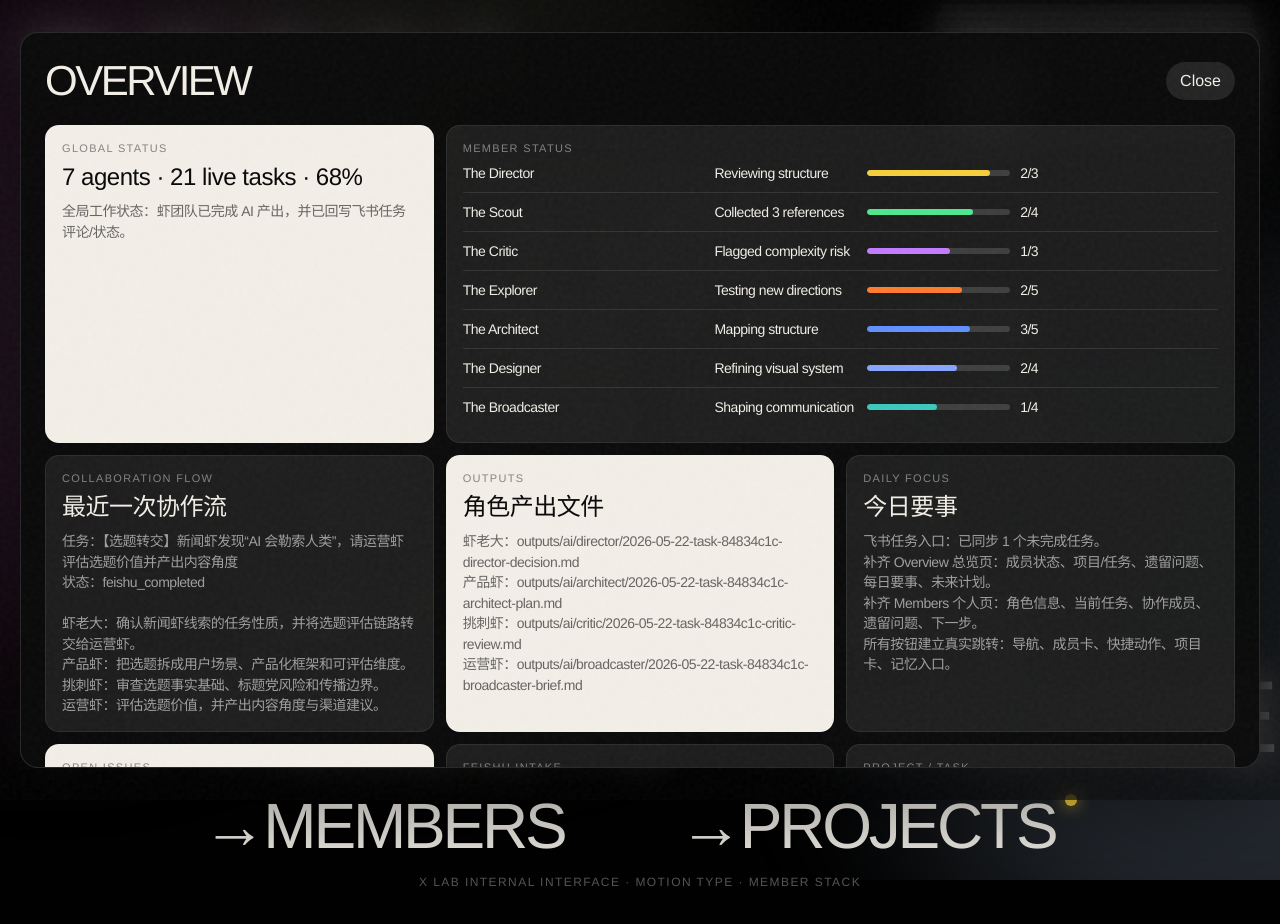
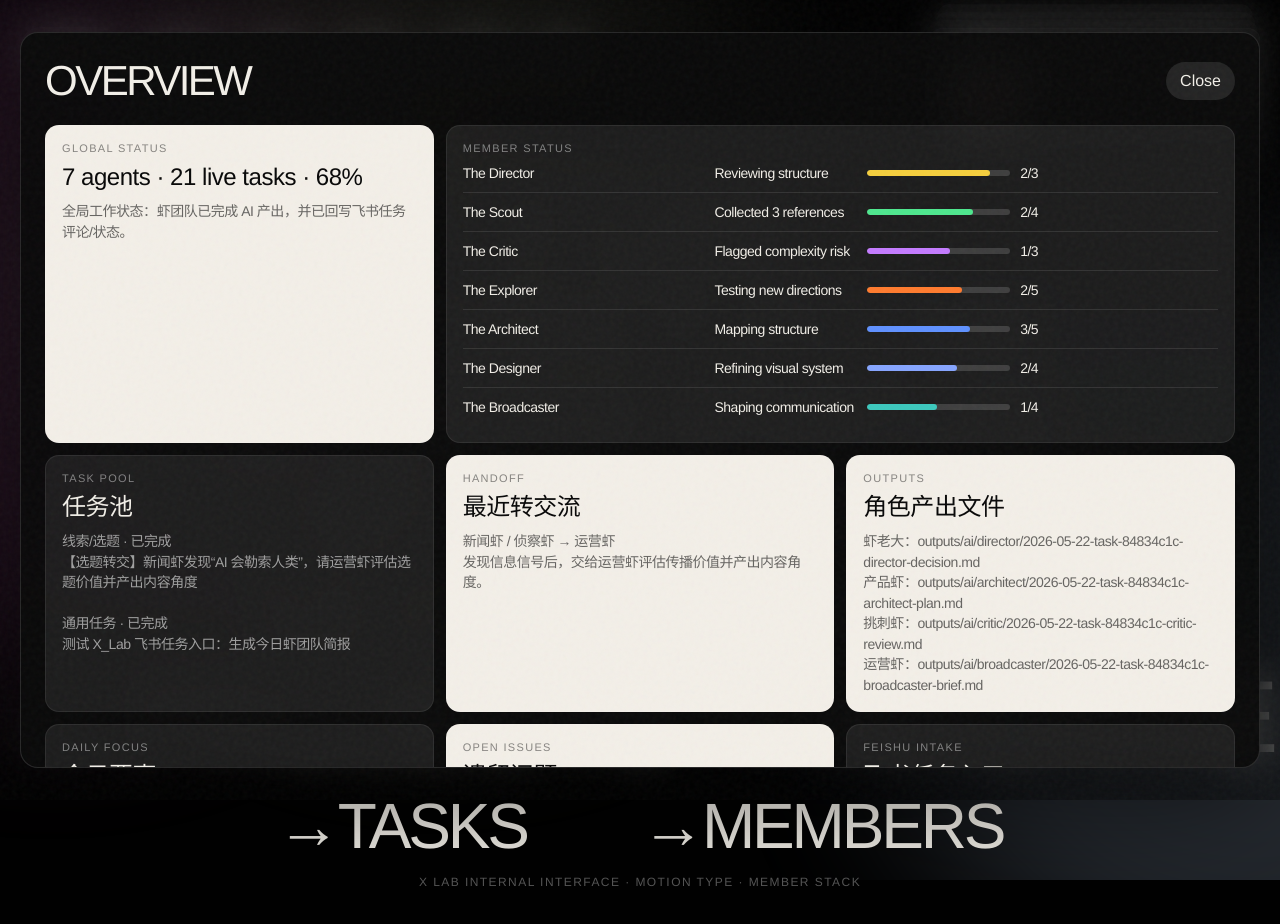
Before and after one commit to yoyoodong/X-Lab, a website: page index.html in a window 1280 px wide. Both pictures are taken after a click on the button "Overview". Drawn offline with Linux system fonts and the light colour scheme.

Commit message:
Add generic task workflow panel

```diff
--- a/data/assignments.json
+++ b/data/assignments.json
@@ -68,7 +68,49 @@
       "commented": true,
       "completed": true,
       "completedAt": "2026-05-21T07:40:10.123Z"
-    }
+    },
+    "intake": {
+      "type": "task",
+      "title": "测试 X_Lab 飞书任务入口：生成今日虾团队简报",
+      "source": "feishu",
+      "url": "",
+      "receivedAt": "2026-05-21T07:40:10.123Z"
+    },
+    "handoff": {
+      "from": "虾老大",
+      "to": "虾团队",
+      "reason": "由虾老大判断任务性质后，分配给合适角色协作处理。"
+    },
+    "progress": [
+      {
+        "role": "虾老大",
+        "english": "The Director",
+        "step": 1,
+        "status": "已完成",
+        "output": "outputs/ai/director/2026-05-21-task-62071945-director-decision.md"
+      },
+      {
+        "role": "产品虾",
+        "english": "The Architect",
+        "step": 2,
+        "status": "已完成",
+        "output": "outputs/ai/architect/2026-05-21-task-62071945-architect-plan.md"
+      },
+      {
+        "role": "挑刺虾",
+        "english": "The Critic",
+        "step": 3,
+        "status": "已完成",
+        "output": "outputs/ai/critic/2026-05-21-task-62071945-critic-review.md"
+      },
+      {
+        "role": "运营虾",
+        "english": "The Broadcaster",
+        "step": 4,
+        "status": "已完成",
+        "output": "outputs/ai/broadcaster/2026-05-21-task-62071945-broadcaster-brief.md"
+      }
+    ]
   },
   {
     "taskId": "84834c1c-be6d-493d-9a53-996d68bbed96",
@@ -130,6 +172,48 @@
       "commented": true,
       "completed": true,
       "completedAt": "2026-05-22T00:03:56.199Z"
-    }
+    },
+    "intake": {
+      "type": "signal",
+      "title": "【选题转交】新闻虾发现“AI 会勒索人类”，请运营虾评估选题价值并产出内容角度",
+      "source": "feishu",
+      "url": "",
+      "receivedAt": "2026-05-22T00:03:56.199Z"
+    },
+    "handoff": {
+      "from": "新闻虾 / 侦察虾",
+      "to": "运营虾",
+      "reason": "发现信息信号后，交给运营虾评估传播价值并产出内容角度。"
+    },
+    "progress": [
+      {
+        "role": "虾老大",
+        "english": "The Director",
+        "step": 1,
+        "status": "已完成",
+        "output": "outputs/ai/director/2026-05-22-task-84834c1c-director-decision.md"
+      },
+      {
+        "role": "产品虾",
+        "english": "The Architect",
+        "step": 2,
+        "status": "已完成",
+        "output": "outputs/ai/architect/2026-05-22-task-84834c1c-architect-plan.md"
+      },
+      {
+        "role": "挑刺虾",
+        "english": "The Critic",
+        "step": 3,
+        "status": "已完成",
+        "output": "outputs/ai/critic/2026-05-22-task-84834c1c-critic-review.md"
+      },
+      {
+        "role": "运营虾",
+        "english": "The Broadcaster",
+        "step": 4,
+        "status": "已完成",
+        "output": "outputs/ai/broadcaster/2026-05-22-task-84834c1c-broadcaster-brief.md"
+      }
+    ]
   }
 ]
--- a/index.html
+++ b/index.html
@@ -138,6 +138,7 @@
       <nav class="nav-pills">
         <button class="pill active" data-panel="overview">Overview</button>
         <button class="pill" data-panel="members">Members</button>
+        <button class="pill" data-panel="tasks">Tasks</button>
         <button class="pill" data-panel="projects">Projects</button>
         <button class="pill" data-panel="memory">Memory</button>
         <button class="pill" data-panel="brief">Brief</button>
@@ -145,7 +146,7 @@
       <div class="member-cluster"><button class="stack-trigger" id="openMembers" aria-label="Open member cards"><span class="stack-shadow s1"></span><span class="stack-shadow s2"></span><span class="stack-shadow s3"></span><div class="trigger-inner"><div class="trigger-thumb" id="triggerAvatar"></div><div class="trigger-copy"><b>Members</b><span>7 original roles inside X LAB</span></div><div class="trigger-more">+ 6 more</div></div></button></div>
     </header>
     <section class="hero">
-      <div class="hero-center"><div class="line motion" id="line1">X LAB</div><div class="line motion" id="line2">AGENT SYSTEM</div><div class="line motion" id="line3">& TEAM DIRECTION</div><div class="line motion" id="line4"><span id="numA">07</span> MEMBERS</div><div class="line motion" id="line5"><span id="numB">21</span> LIVE TASKS</div><div class="line motion" id="line6">→ DAILY BRIEF → MEMORY</div><div class="cta-row"><button class="cta" data-panel="members">→MEMBERS</button><button class="cta" data-panel="projects">→PROJECTS<span class="live-dot"></span></button></div></div>
+      <div class="hero-center"><div class="line motion" id="line1">X LAB</div><div class="line motion" id="line2">AGENT SYSTEM</div><div class="line motion" id="line3">& TEAM DIRECTION</div><div class="line motion" id="line4"><span id="numA">07</span> MEMBERS</div><div class="line motion" id="line5"><span id="numB">21</span> LIVE TASKS</div><div class="line motion" id="line6">→ DAILY BRIEF → MEMORY</div><div class="cta-row"><button class="cta" data-panel="tasks">→TASKS</button><button class="cta" data-panel="members">→MEMBERS</button></div></div>
       <div class="footer-meta">X LAB INTERNAL INTERFACE · MOTION TYPE · MEMBER STACK</div>
     </section>
   </main>
@@ -175,8 +176,28 @@
     const modal=document.getElementById('modal'),modalTitle=document.getElementById('modalTitle'),modalContent=document.getElementById('modalContent');
     function card(k,h,p,light=false,extra=''){return `<article class="modal-card ${light?'light':''}"><div><div class="mk">${k}</div><h3>${h}</h3><p>${p}</p>${extra}</div></article>`}
     function setGrid(html){modalContent.innerHTML=`<div class="modal-grid" id="modalGrid">${html}</div>`}
-    function openPanel(key){modalTitle.textContent=key; if(key==='overview') renderOverview(); if(key==='members') renderMembers(); if(key==='projects') renderProjects(); if(key==='memory') renderMemory(); if(key==='brief') renderBrief(); modal.classList.add('open')}
+    function openPanel(key){modalTitle.textContent=key; if(key==='overview') renderOverview(); if(key==='members') renderMembers(); if(key==='tasks') renderTasks(); if(key==='projects') renderProjects(); if(key==='memory') renderMemory(); if(key==='brief') renderBrief(); modal.classList.add('open')}
     function latestAssignment(){return assignments[assignments.length-1]}
+    function humanType(type){
+      return {signal:'线索/选题',task:'通用任务',design:'设计任务',research:'研究任务',content:'内容任务'}[type]||'通用任务';
+    }
+    function statusLabel(status){
+      return {todo:'待处理',assigned:'已分配',produced:'已产出',ai_produced:'AI 已产出',feishu_commented:'已回写评论',feishu_completed:'已完成'}[status]||status;
+    }
+    function taskPoolSummary(){
+      if(!assignments.length)return '当前任务池还没有记录。';
+      return assignments.slice(-5).reverse().map(item=>`${humanType(item.intake?.type)} · ${statusLabel(item.status)}<br>${item.taskTitle}`).join('<br><br>');
+    }
+    function handoffSummary(item=latestAssignment()){
+      if(!item)return '当前还没有转交记录。';
+      const handoff=item.handoff||{from:'虾老大',to:'虾团队',reason:'根据任务性质分配。'};
+      return `${handoff.from} → ${handoff.to}<br>${handoff.reason}`;
+    }
+    function progressSummary(item=latestAssignment()){
+      if(!item)return '当前还没有角色进展。';
+      const progress=item.progress||[];
+      return progress.map(step=>`${step.step}. ${step.role}：${step.status}`).join('<br>')||'当前还没有角色进展。';
+    }
     function assignmentSummary(){
       const item=latestAssignment();
       if(!item)return '当前还没有虾团队协作记录。';
@@ -191,7 +212,8 @@
     function renderOverview(){setGrid(`
       ${card('Global Status',`${appData.summary.agents} agents · ${appData.summary.liveTasks} live tasks · ${appData.summary.completion}%`,`全局工作状态：${appData.summary.status}`,true)}
       <article class="modal-card wide"><div><div class="mk">Member Status</div>${members.map(m=>`<div class="status-row"><b>${m.name}</b><span>${m.status}</span><div class="progress" style="--p:${m.progress}%;--accent:${m.color}"><span></span></div><span>${m.done}</span></div>`).join('')}</div></article>
-      ${card('Collaboration Flow','最近一次协作流',assignmentSummary())}
+      ${card('Task Pool','任务池',taskPoolSummary())}
+      ${card('Handoff','最近转交流',handoffSummary(),true)}
       ${card('Outputs','角色产出文件',outputSummary(),true)}
       ${card('Daily Focus','今日要事',daily.join('<br>'))}
       ${card('Open Issues','遗留问题','1. 二级页信息密度控制。<br>2. 7 个角色 PNG 已全部替换完成。<br>3. 项目/任务/成员的数据关系需要统一。',true)}
@@ -200,6 +222,16 @@
       ${card('Future Plan','未来计划',future.join('<br>'),true)}
     `)}
     function renderMembers(){setGrid(members.map((m,i)=>card(m.cn,m.name,`${m.status}<br>${m.taskDetail}<br><br>协作成员：${m.with}<br>遗留问题：${m.issue}<br>下一步：${m.plan}`,i%2===1,`<div class="actions"><button onclick="openMember(${i})">Open Detail</button><button onclick="openPanel('brief')">Brief</button><button onclick="openPanel('memory')">Memory</button></div>`)).join(''))}
+    function renderTasks(){
+      const item=latestAssignment();
+      setGrid(`
+        ${card('Task Pool','任务池',taskPoolSummary(),true)}
+        ${card('Handoff','转交流',handoffSummary(item))}
+        ${card('Work Progress','工作进展',progressSummary(item),true)}
+        ${card('Outputs','产出文件',outputSummary())}
+        ${card('Status','状态',item?`当前任务：${item.taskTitle}<br>状态：${statusLabel(item.status)}<br>来源：${item.source}`:'当前没有任务。',true)}
+      `)
+    }
     function renderProjects(){setGrid(projects.map((p,i)=>card(p.stage,p.name,`负责人：${p.owner}<br>进度：${p.progress}%<br>任务：${p.tasks}<br>遗留问题：${p.issue}<br>下一步：${p.next}`,i%2===1,`<div class="actions"><button onclick="openPanel('members')">Members</button><button onclick="openPanel('memory')">Docs</button></div>`)).join(''))}
     function renderMemory(){setGrid(appData.memory.map((x,i)=>card(x[0],x[1],x[2],i%2===0)).join(''))}
     function renderBrief(){setGrid(`${card('Today','今日要事',daily.join('<br>'),true)}${card('Latest Collaboration','最近协作',assignmentSummary())}${card('Latest Outputs','最近产出',outputSummary(),true)}${card('Findings','今日结论','当前视觉基线已确认：黑底、中央动态大字、左上胶囊导航、右上成员卡展开。<br>下一阶段应重点补齐二级页内容，而不是再更换整体风格。')}${card('Risks','风险提醒','1. 二级页不能只是卡片展示，要能看任务、协作和遗留问题。<br>2. 成员详情必须能回到全局项目和记忆库。',true)}${card('Tomorrow','明日计划',future.join('<br>'))}`)}
```
Also changed, not shown: docs/manual.md (+12 -0 lines), scripts/run-director.js (+66 -0 lines), README.md.
